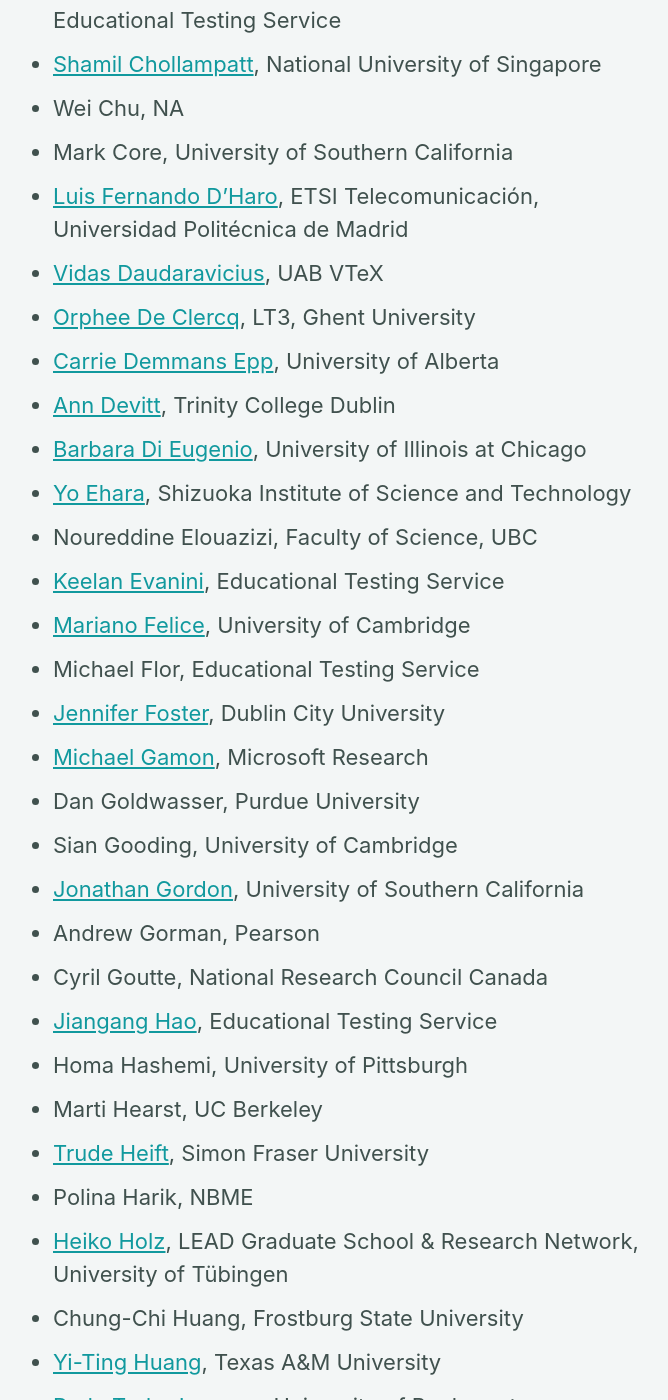
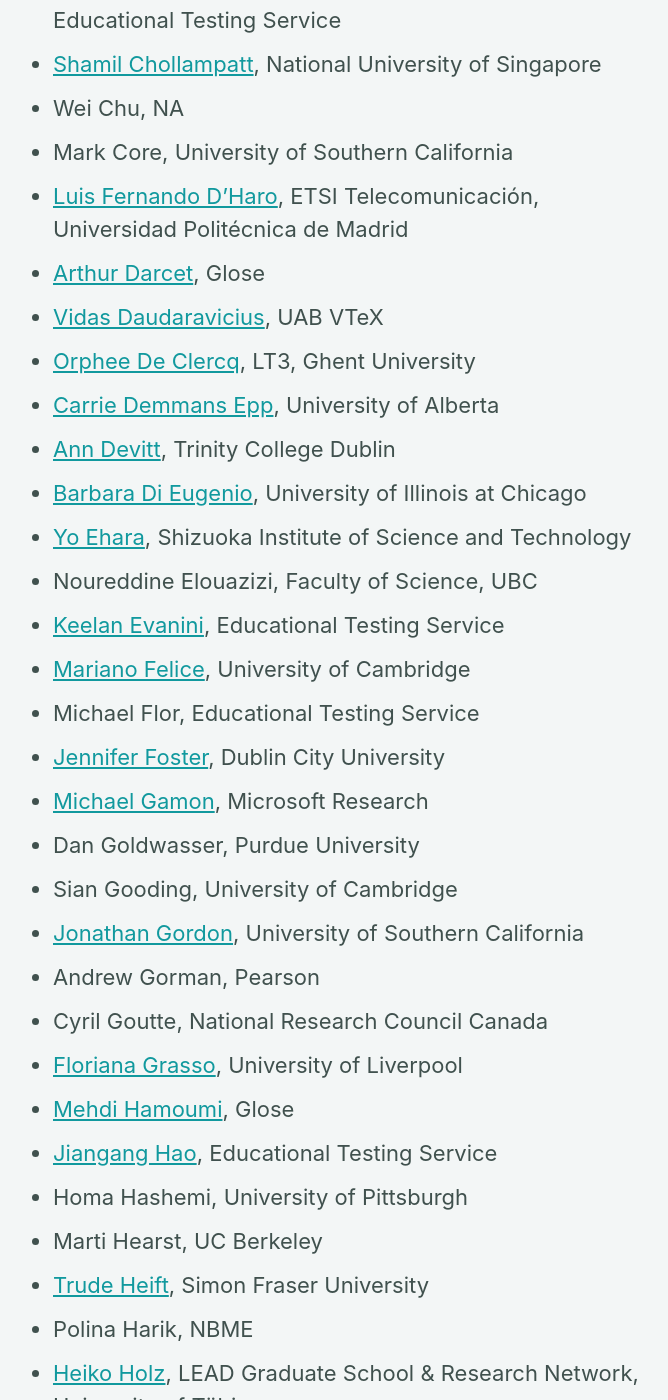
Before and after one commit to sigedu-org/website, a Jekyll site: the page built from _pages/members.md, in a window 1280 px wide and 1400 px high, scrolled down 1562 px. Shown: the whole window, without its empty margins (309-977 px from the left). Built offline with Jekyll 4.4.1, drawn with Linux system fonts in a browser that asks for light colours; cached includes are drawn as plain includes; nearby versions of some CDN libraries; some of the changed text lies outside the part shown.

Commit message:
Update members.md

```diff
--- a/_pages/members.md
+++ b/_pages/members.md
@@ -40,6 +40,7 @@ The following is a list of the current SIGEDU members and their affiliations. Me
 - Wei Chu, NA<br/>
 - Mark Core, University of Southern California<br/>
 - <a href="http://www-gth.die.upm.es/~lfdharo/index_en.php">Luis Fernando D'Haro</a>, ETSI Telecomunicación, Universidad Politécnica de Madrid<br/>
+- <a href="https://glose.com">Arthur Darcet</a>, Glose<br/>
 - <a href="http://textmining.lt">Vidas Daudaravicius</a>, UAB VTeX<br/>
 - <a href="https://www.lt3.ugent.be/people/orphee-de-clercq/">Orphee De Clercq</a>, LT3, Ghent University<br/>
 - <a href="https://www.cdemmansepp.com/">Carrie Demmans Epp</a>, University of Alberta<br/>
@@ -57,6 +58,8 @@ The following is a list of the current SIGEDU members and their affiliations. Me
 - <a href="https://isi.edu/~jgordon">Jonathan Gordon</a>, University of Southern California<br/>
 - Andrew Gorman, Pearson<br/>
 - Cyril Goutte, National Research Council Canada<br/>
+- <a href="http://www.csc.liv.ac.uk/~floriana">Floriana Grasso</a>, University of Liverpool<br/>
+- <a href="https://glose.education/">Mehdi Hamoumi</a>, Glose<br/>
 - <a href="https://sites.google.com/site/jiangangstevenhao/">Jiangang Hao</a>, Educational Testing Service<br/>
 - Homa Hashemi, University of Pittsburgh<br/>
 - Marti Hearst, UC Berkeley<br/>
@@ -129,6 +133,7 @@ The following is a list of the current SIGEDU members and their affiliations. Me
 - <a href="http://www.hanumantredkar.com">Hanumant Redkar</a>, IIT Bombay&nbsp;<br/>
 - <a href="http://www.marekrei.com/">Marek Rei</a>, University of Cambridge<br/>
 - <a href="https://reynoldsnlp.com">Robert Reynolds</a>, Brigham Young University<br/>
+- <a href="http://www.clul.ulisboa.pt/en/researchers-en/776-del-rio-iria">Iria del Río</a>, University of Lisbon<br/>
 - <a href="https://frankie.robertson.name">Frankie Robertson</a>, University of Jyväskylä<br/>
 - <a href="http://www.sfs.uni-tuebingen.de/~brzdwtz/">Björn&nbsp;Rudzewitz</a>,&nbsp;Universität&nbsp;Tübingen<br/>
 - C. Anton Rytting, University of Maryland<br/>
@@ -138,6 +143,7 @@ The following is a list of the current SIGEDU members and their affiliations. Me
 - Kathleen Sheehan, ETS<br/>
 - <a href="http://burrsettles.com">Burr Settles</a>, Duolingo<br/>
 - <a href="https://makemis.com">Mariana Shimabukuro</a>, University of Ontario Institute of Technology<br/>
+- Katira Soleymanzadeh, Ege University<br/>
 - <a href="www.somasundaran.net">Swapna Somasundaran</a>, Educational Testing Service (ETS)<br/>
 - Carlo Strapparava, FBK-irst<br/>
 - Anaïs&nbsp;Tack, Université catholique de Louvain &amp; KU Leuven<br/>
```
Also changed, not shown: other parts of _pages/members.md (+1 -0 lines).
